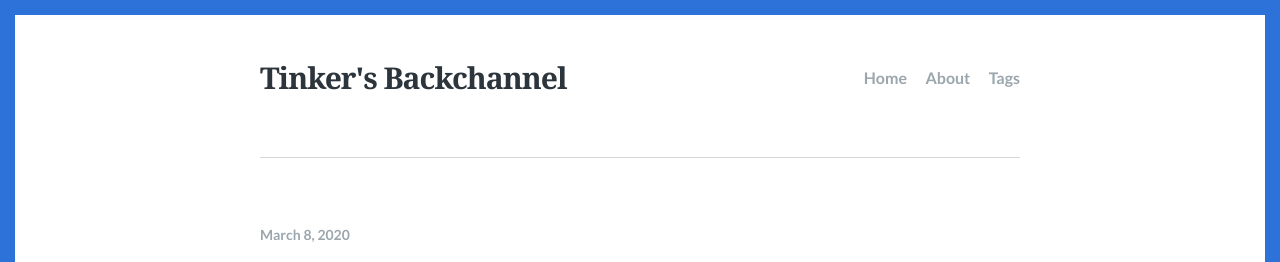
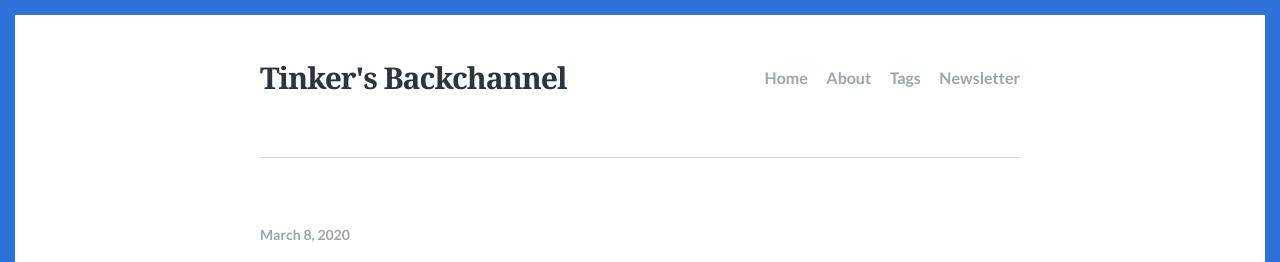
Before and after one commit to laiyenju/laiyenju.github.io, a Jekyll site: the page built from index.html, in a window 1280 px wide. Shown: the top 262 px of the page. Built offline with Jekyll 4.4.1, drawn with Linux system fonts in a browser that asks for light colours; the list of posts is cut into pages by our own code.

Commit message:
Update _config.yml

```diff
--- a/_config.yml
+++ b/_config.yml
@@ -34,6 +34,8 @@ navigation:
     url: /about/
   - text: Tags
     url: /tags/
+  - text: Newsletter
+    url: /newsletter/
 
 
 # The shortname for your Disqus site to enable comments.
```
